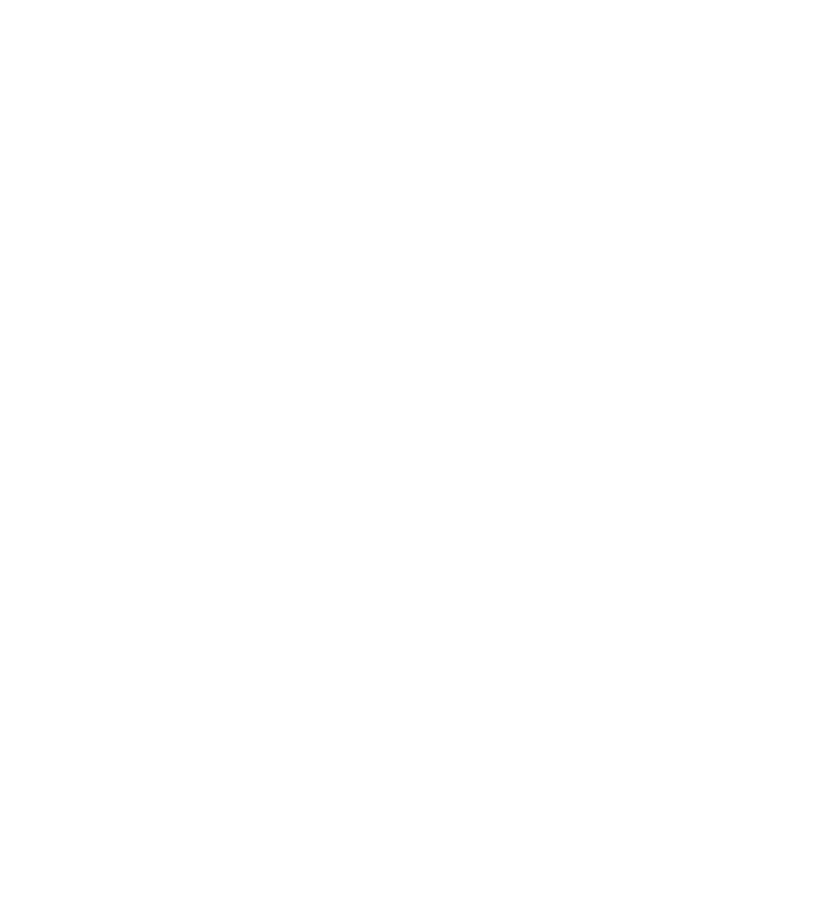
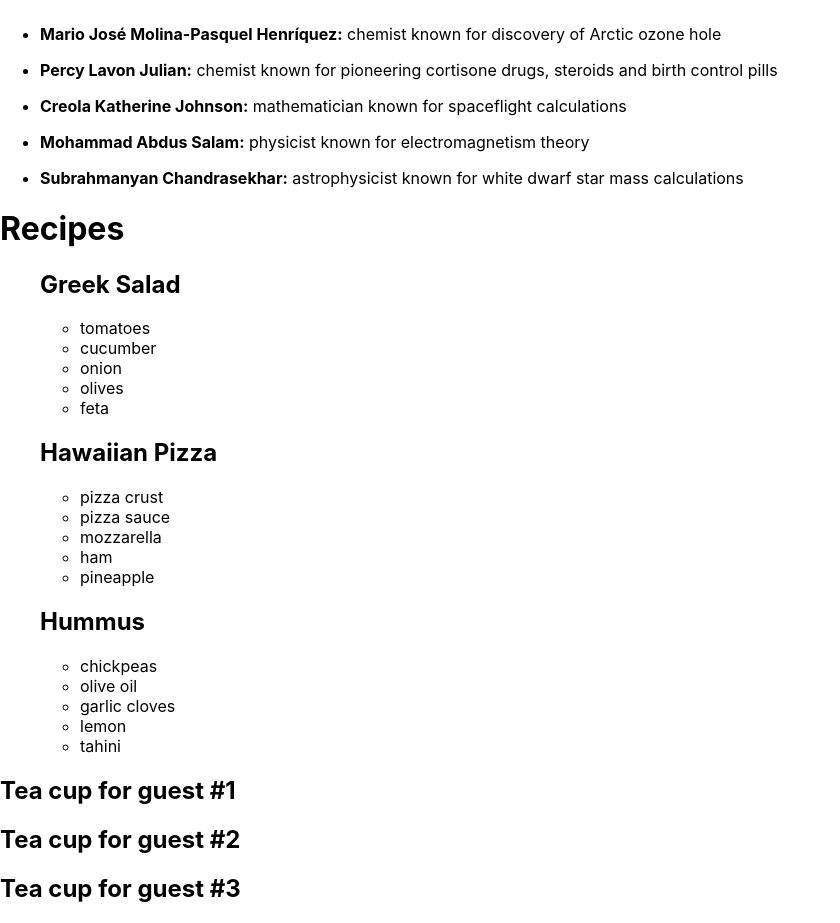
Before and after one commit to MirjanaPanic/learning-app, a React (Create React App) app: page / in a window 1280 px wide. Shown: the part 1082-2005 px from the top of the page, without its empty margins (0-840 px from the left). Before the commit the page ends 1053 px from the top, so only its background shows below. Built offline with nearby package versions, Linux system fonts and the light colour scheme.

Commit message:
rendering

```diff
--- /dev/null
+++ b/src/components/DveListe.jsx
@@ -0,0 +1,65 @@
+const people = [
+  {
+    id: 0,
+    name: "Creola Katherine Johnson",
+    profession: "mathematician",
+    accomplishment: "spaceflight calculations",
+    imageId: "MK3eW3A",
+  },
+  {
+    id: 1,
+    name: "Mario José Molina-Pasquel Henríquez",
+    profession: "chemist",
+    accomplishment: "discovery of Arctic ozone hole",
+    imageId: "mynHUSa",
+  },
+  {
+    id: 2,
+    name: "Mohammad Abdus Salam",
+    profession: "physicist",
+    accomplishment: "electromagnetism theory",
+    imageId: "bE7W1ji",
+  },
+  {
+    id: 3,
+    name: "Percy Lavon Julian",
+    profession: "chemist",
+    accomplishment:
+      "pioneering cortisone drugs, steroids and birth control pills",
+    imageId: "IOjWm71",
+  },
+  {
+    id: 4,
+    name: "Subrahmanyan Chandrasekhar",
+    profession: "astrophysicist",
+    accomplishment: "white dwarf star mass calculations",
+    imageId: "lrWQx8l",
+  },
+];
+
+function Prikazi({ lista }) {
+  const pr = lista.map((el) => (
+    <li key={el.id}>
+      <p>
+        <b>{el.name}:</b>
+        {" " + el.profession + " "}
+        known for {el.accomplishment}
+      </p>
+    </li>
+  ));
+  return pr;
+}
+
+export default function DveListe() {
+  const lista1 = people.filter((person) => person.profession === "chemist");
+  const lista2 = people.filter((person) => person.profession !== "chemist");
+  return (
+    <article>
+      <h1>Scientists</h1>
+      <ul>
+        <Prikazi lista={lista1} />
+        <Prikazi lista={lista2} />
+      </ul>
+    </article>
+  );
+}
--- a/src/components/Liste.jsx
+++ b/src/components/Liste.jsx
@@ -1,3 +1,5 @@
+import { Fragment } from "react";
+
 const people = [
   { id: 1, name: "Creola Katherine Johnson: mathematician", prof: "mat" },
   { id: 2, name: "Mario José Molina-Pasquel Henríquez: chemist", prof: "che" },
@@ -10,7 +12,9 @@ export default function List() {
   const chemists = people.filter((person) => person.prof === "che");
 
   const listItems = chemists.map((person) => (
-    <li key={person.id}>{person.name}</li>
+    <Fragment key={person.id}>
+      <li>{person.name}</li>
+    </Fragment>
   ));
 
   return <ul>{listItems}</ul>;
--- /dev/null
+++ b/src/components/PureComponent.jsx
@@ -0,0 +1,18 @@
+let guest = 0;
+
+function Cup() {
+  // Bad: changing a preexisting variable!
+  guest = guest + 1;
+  console.log(guest);
+  return <h2>Tea cup for guest #{guest}</h2>;
+}
+
+export default function PureComponent() {
+  return (
+    <>
+      <Cup />
+      <Cup />
+      <Cup />
+    </>
+  );
+}
--- /dev/null
+++ b/src/components/Recepti.jsx
@@ -0,0 +1,44 @@
+import { Fragment } from "react";
+const recipes = [
+  {
+    id: "greek-salad",
+    name: "Greek Salad",
+    ingredients: ["tomatoes", "cucumber", "onion", "olives", "feta"],
+  },
+  {
+    id: "hawaiian-pizza",
+    name: "Hawaiian Pizza",
+    ingredients: [
+      "pizza crust",
+      "pizza sauce",
+      "mozzarella",
+      "ham",
+      "pineapple",
+    ],
+  },
+  {
+    id: "hummus",
+    name: "Hummus",
+    ingredients: ["chickpeas", "olive oil", "garlic cloves", "lemon", "tahini"],
+  },
+];
+
+export default function RecipeList() {
+  const zaPrikaz = recipes.map((recept) => (
+    <Fragment key={recept.id}>
+      <h2> {recept.name}</h2>
+      <ul>
+        {recept.ingredients.map((sastojak) => (
+          <li key={sastojak}> {sastojak}</li>
+        ))}
+      </ul>
+    </Fragment>
+  ));
+
+  return (
+    <div>
+      <h1>Recipes</h1>
+      <ul>{zaPrikaz}</ul>
+    </div>
+  );
+}
--- a/src/index.js
+++ b/src/index.js
@@ -4,13 +4,20 @@ import "./index.css";
 import reportWebVitals from "./reportWebVitals";
 import App from "./App";
 import List from "./components/Liste";
+import DveListe from "./components/DveListe";
+import Recepti from "./components/Recepti";
+import PureComponent from "./components/PureComponent";
 
+//React ovde u root div u index.html renderuje sve ostalo, sve ove komponente koje se pozivaju u okviru render() funkcije.
 const root = ReactDOM.createRoot(document.getElementById("root"));
 root.render(
-  //<React.StrictMode>
+  //<React.StrictMode> //duplira
   <>
     <App />
-    <List/>
+    <List />
+    <DveListe />
+    <Recepti />
+    <PureComponent />
   </>
   //</React.StrictMode>
 );
```
